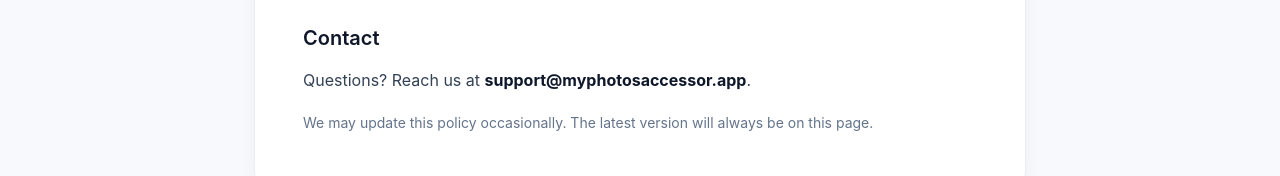
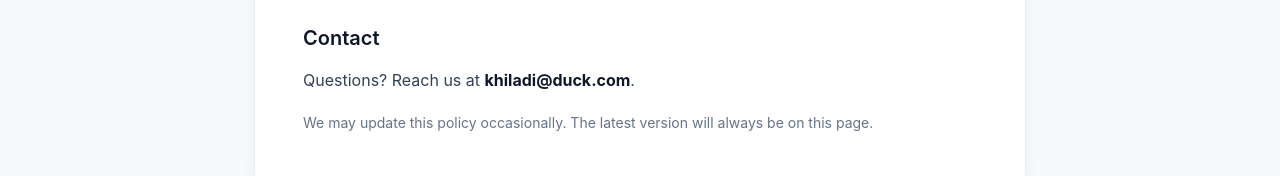
Before and after one commit to AngelJangra/my-app---, a website: page privacy-policy.html in a window 1280 px wide. Shown: the part 1070-1246 px from the top of the page. Drawn offline with Linux system fonts and the light colour scheme.

Commit message:
Update privacy-policy.html

```diff
--- a/privacy-policy.html
+++ b/privacy-policy.html
@@ -171,7 +171,7 @@
             </ul>
 
             <h2>Contact</h2>
-            <p>Questions? Reach us at <strong>support@myphotosaccessor.app</strong>.</p>
+            <p>Questions? Reach us at <strong>khiladi@duck.com</strong>.</p>
 
             <p class="small">We may update this policy occasionally. The latest version will always be on this page.</p>
         </div>
```
